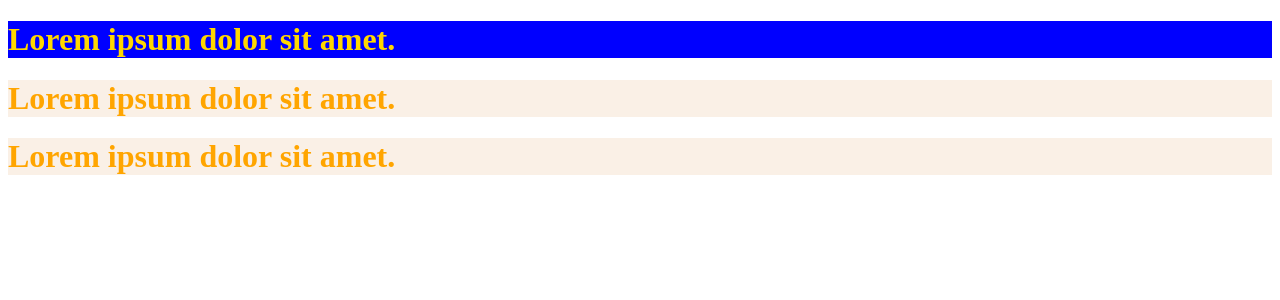
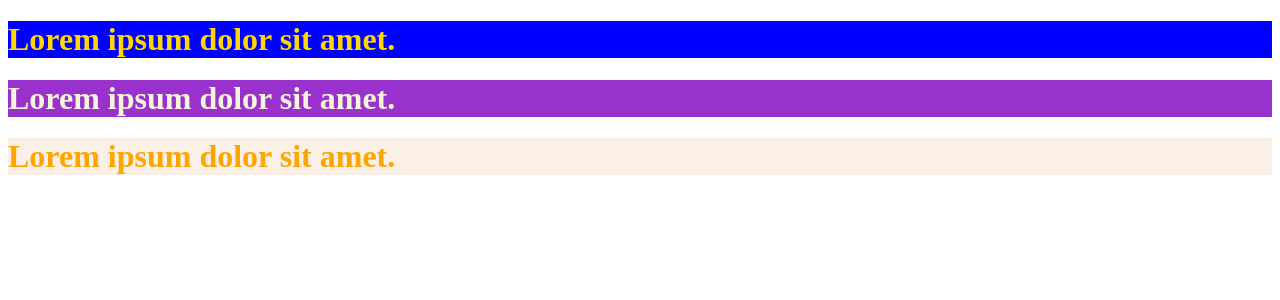
Before and after one commit to soowan95/react20231031, a React (Create React App) app: page / in a window 1280 px wide. Shown: the top 300 px of the page. Built offline with nearby package versions, Linux system fonts and the light colour scheme.

Commit message:
learn css module

```diff
--- a/src/component/MyBox.js
+++ b/src/component/MyBox.js
@@ -1,9 +1,9 @@
-import "../css/style1.css";
+import style from "../css/style1.module.css";
 
 export function MyBox() {
   return (
     <div>
-      <h1 className="boxClass">Lorem ipsum dolor sit amet.</h1>
+      <h1 className={style.boxClass}>Lorem ipsum dolor sit amet.</h1>
     </div>
   );
 }
--- a/src/component/MyContainer.js
+++ b/src/component/MyContainer.js
@@ -1,9 +1,9 @@
-import "../css/style2.css";
+import style from "../css/style2.module.css";
 
 export function MyContainer() {
   return (
     <div>
-      <h1 className="boxClass">Lorem ipsum dolor sit amet.</h1>
+      <h1 className={style.boxClass}>Lorem ipsum dolor sit amet.</h1>
     </div>
   );
 }
```
Also changed, not shown: src/css/style1.module.css (renamed from src/css/style1.css), src/css/style2.module.css (renamed from src/css/style2.css).
